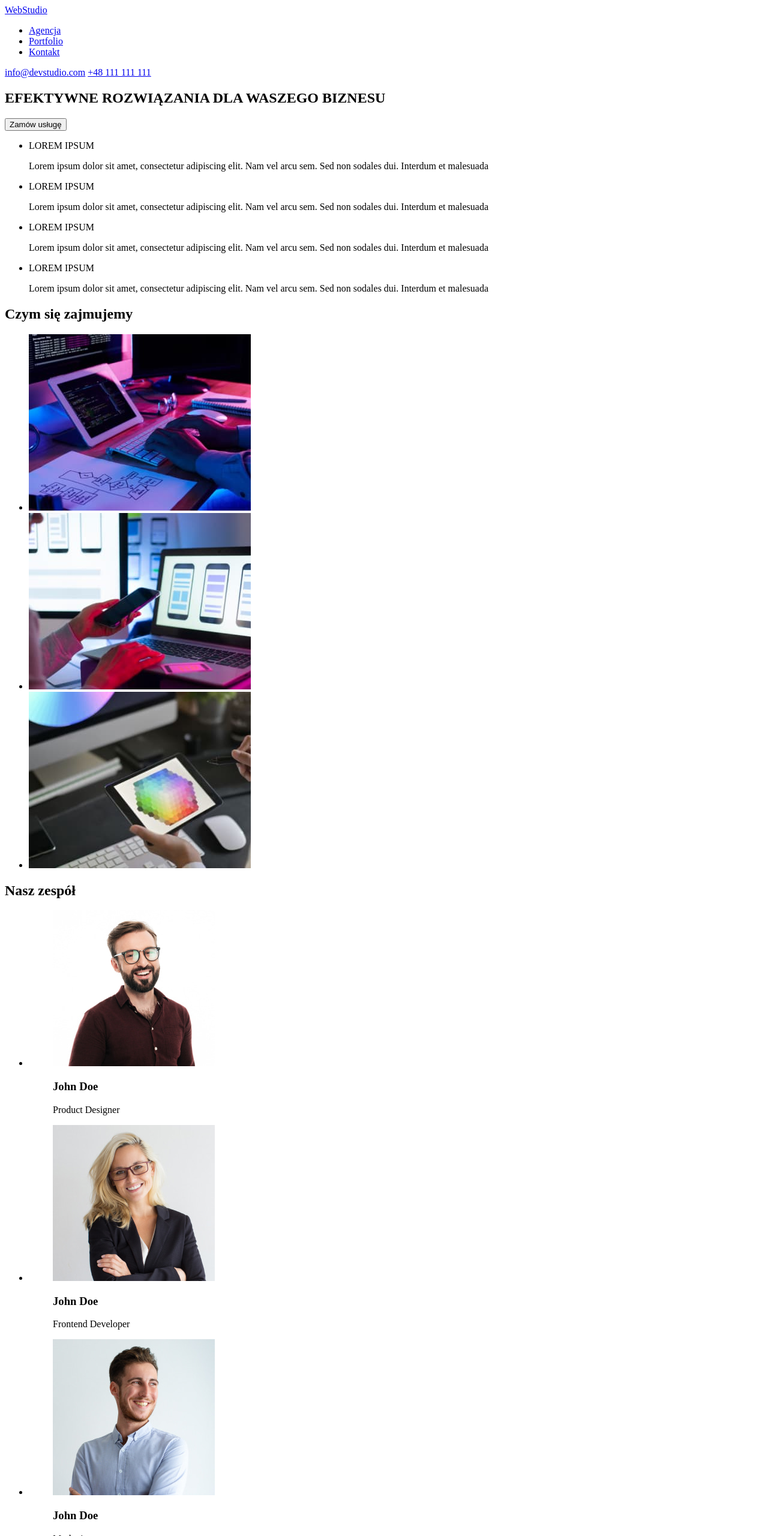
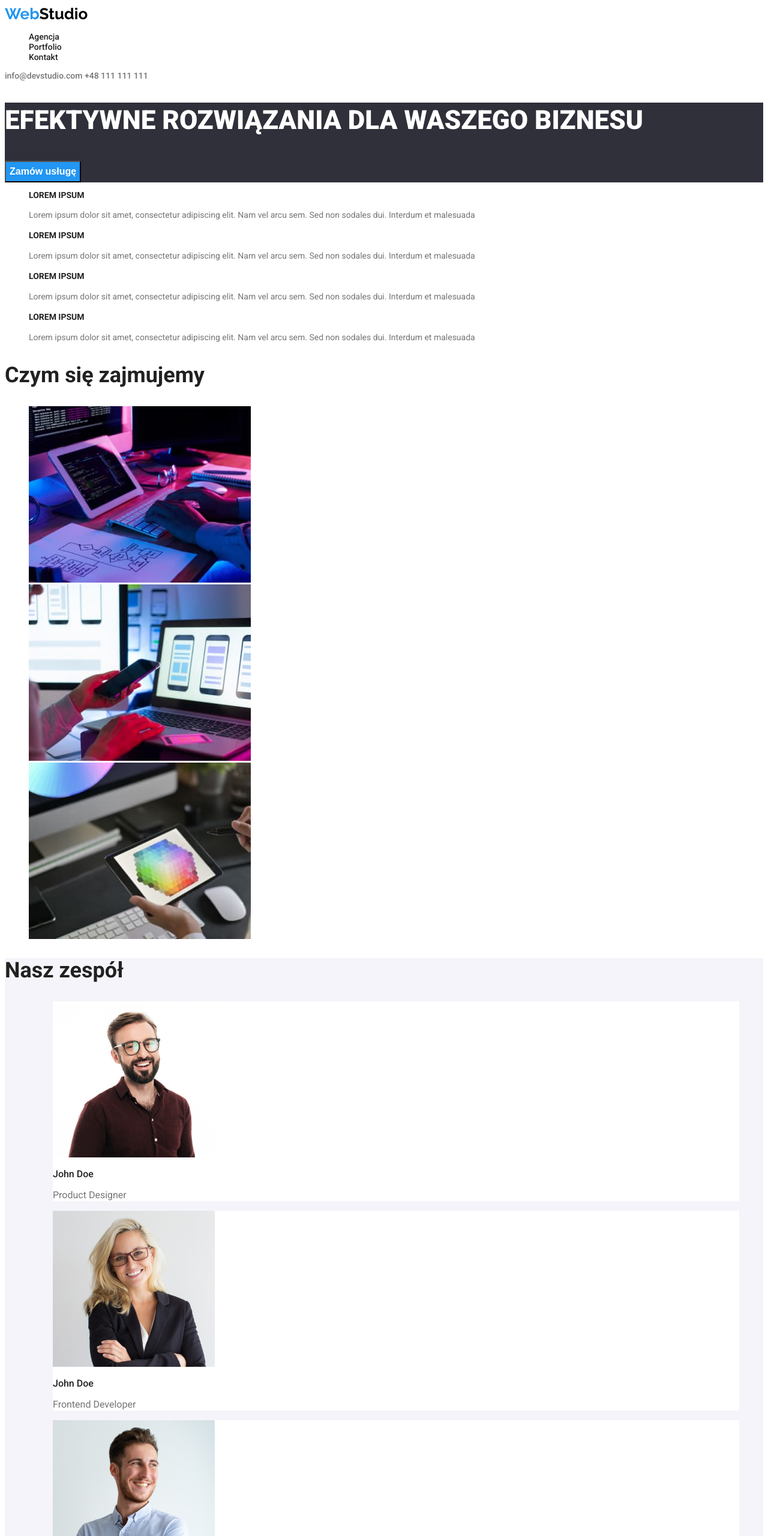
Before and after one commit to PatrykPius/goit-markup-hw-02, a plain HTML site: page index.html in a window 1280 px wide. Shown: the top 2560 px of the page at 60% size. Drawn offline with Linux system fonts and the light colour scheme.

Commit message:
added colors,fonts

```diff
--- /dev/null
+++ b/css/styles.css
@@ -0,0 +1,189 @@
+body {
+    font-family: "Roboto", sans-serif;
+    color: #212121;
+    background-color: white;
+    font-size: 14px;
+    font-weight: 400;
+
+}
+
+a {
+    color: inherit;
+}
+
+button {
+    color: inherit;
+
+}
+
+.button {
+    cursor: pointer;
+}
+
+:root {
+    --active-color: #2196F3;
+    --logo-header: black;
+    --logo-footer: white;
+    --logo-web: #2196F3;
+    --first-color: white;
+    --second-color: #757575;
+    --first-background-color: #2F303A;
+    --main-btn: #2196F3;
+    --second-background-color: #F5F4FA;
+    --photos-background: #FFFFFF;
+    --address: white;
+    --btns: white;
+}
+
+.logo-header {
+    color: var(--logo-header);
+}
+
+.logo-web {
+    color: var(--logo-web);
+}
+
+.text-header {
+     font-weight: 500;
+    line-height: 1.14;
+}
+.no-dots {
+    list-style: none;
+}
+
+.nav {
+    text-decoration: none;
+}
+
+.nav:hover,
+.nav:focus {
+    color: var(--active-color);
+}
+
+.header-contact {
+    color: var(--second-color);
+    text-decoration: none;
+}
+
+.header-contact:hover,
+.header-contact:focus {
+    color: var(--active-color);
+}
+
+.hero {
+    background-color: var(--first-background-color);
+    color: var(--first-color);
+}
+
+.footer-contact {
+    text-decoration: none;
+}
+.footer-contact:hover,
+.footer-contact:focus {
+    color: var(--active-color);
+}
+
+.main-btn {
+    background-color: var(--main-btn);
+    font-weight: 700;
+    font-size: 16px;
+    line-height: 1.87;
+}
+
+.p-content {
+    color: var(--second-color);
+    line-height: 1.71;
+}
+
+.profession {
+    color: var(--second-color);
+}
+
+.text-prof {
+font-size: 16px;
+line-height: 1.18;
+}
+
+
+
+.our-team {
+    background-color: var(--second-background-color);
+}
+
+.photos {
+    background-color: var(--photos-background);
+}
+
+.footer {
+    background-color: var(--first-background-color);
+}
+
+.logo-footer {
+    color: var(--logo-footer);
+}
+
+.address {
+    color: var(--address);
+}
+
+.address-contact {
+    color: rgba(255, 255, 255, 0.6);
+}
+
+.text-footer {
+    line-height: 1.71;
+}
+
+.portf-btns {
+    font-size: 16px;
+    font-weight:500;
+    line-height: 1.62;
+}
+
+.portf-btns:hover,
+.portf-btns:focus {
+    background-color: var(--active-color);
+    color: var(--btns);
+}
+
+.webstudio {
+    font-family: 'Raleway';
+    font-size: 26px;
+    text-decoration: none;
+    font-weight: 700;
+    line-height: 1.19;
+}
+
+.h1 {
+    font-size: 44px;
+    font-weight: 900;
+    line-height: 1.36;
+}
+
+.h2 {
+    font-size: 36px;
+    font-weight: 700;
+    line-height: 1.16;
+}
+
+.upper-p {
+    font-weight: 700;
+    line-height: 1.14;
+}
+
+.name {
+font-weight: 500;
+font-size: 16px;
+line-height: 1.18;
+}
+/* portfolio main */
+.h3 {
+font-weight: 700;
+font-size: 18px;
+line-height: 2;
+}
+
+.text-portfolio {
+font-size: 16px;
+line-height: 1.87;
+}
--- a/index.html
+++ b/index.html
@@ -5,57 +5,61 @@
     <meta http-equiv="X-UA-Compatible" content="IE=edge" />
     <meta name="viewport" content="width=device-width, initial-scale=1.0" />
     <title>WebStudio</title>
+    <link rel="stylesheet" href="css/styles.css"/>
+    <link rel="preconnect" href="https://fonts.googleapis.com">
+<link rel="preconnect" href="https://fonts.gstatic.com" crossorigin>
+<link href="https://fonts.googleapis.com/css2?family=Raleway:wght@700&family=Roboto:wght@400;500;700;900&display=swap" rel="stylesheet">
   </head>
 
   <body>
+    <!-- header -->
     <header>
       <section>
-        <a href="#"><span>Web</span>Studio</a>
+        <a class="logo-header webstudio" href="./index.html"><span class="logo-web">Web</span>Studio</a>
         <nav>
-          <ul>
-            <li><a href="#">Agencja</a></li>
-            <li><a href="#">Portfolio</a></li>
-            <li><a href="#">Kontakt</a></li>
+          <ul class="no-dots">
+            <li><a class="nav text-header" href="./index.html">Agencja</a></li>
+            <li><a class="nav text-header" href="./portfolio.html">Portfolio</a></li>
+            <li><a class="nav text-header" href="#">Kontakt</a></li>
           </ul>
         </nav>
-        <a href="mailto:info@devstudio.com">info@devstudio.com</a>
-        <a href="tel:48111111111">+48 111 111 111</a>
-      </section>
+        <a class="header-contact text-header" href="mailto:info@devstudio.com">info@devstudio.com</a>
+        <a class="header-contact text-header" href="tel:48111111111">+48 111 111 111</a>
     </header>
 
     <main>
       <!-- HERO -->
-      <section>
-        <h1>EFEKTYWNE ROZWIĄZANIA DLA WASZEGO BIZNESU</h1>
-        <button type="button">Zamów usługę</button>
+      <section class="hero">
+        <h1 class="h1">EFEKTYWNE ROZWIĄZANIA DLA WASZEGO BIZNESU</h1>
+        <button class="button main-btn" type="button">Zamów usługę</button>
       </section>
 
       <section>
-        <ul>
+        <ul class="no-dots">
           <li>
-            <p>LOREM IPSUM</p>
-            <p>
+            <p class="upper-p">LOREM IPSUM</p>
+            <p class="p-content">
               Lorem ipsum dolor sit amet, consectetur adipiscing elit. Nam vel
               arcu sem. Sed non sodales dui. Interdum et malesuada
             </p>
           </li>
           <li>
-            <p>LOREM IPSUM</p>
-            <p>
+            <p class="upper-p">LOREM IPSUM</p>
+            <p class="p-content">
               Lorem ipsum dolor sit amet, consectetur adipiscing elit. Nam vel
               arcu sem. Sed non sodales dui. Interdum et malesuada
             </p>
           </li>
           <li>
-            <p>LOREM IPSUM</p>
-            <p>
+            <p class="upper-p">LOREM IPSUM</p>
+            <p class="p-content">
               Lorem ipsum dolor sit amet, consectetur adipiscing elit. Nam vel
               arcu sem. Sed non sodales dui. Interdum et malesuada
             </p>
           </li>
           <li>
-            <p>LOREM IPSUM</p>
-            <p>
+            <p class="upper-p">LOREM IPSUM</p>
+            <p class="p-content">
               Lorem ipsum dolor sit amet, consectetur adipiscing elit. Nam vel
               arcu sem. Sed non sodales dui. Interdum et malesuada
             </p>
@@ -65,8 +69,8 @@
 
       <!-- Czym się zajmujemy -->
       <section>
-        <h2>Czym się zajmujemy</h2>
-        <ul>
+        <h2 class="h2">Czym się zajmujemy</h2>
+        <ul class="no-dots">
           <li>
             <img
               src="./images/czym_sie_zajmujemy/czym_sie_zajmujemy_img1.jpg"
@@ -95,11 +99,11 @@
       </section>
 
       <!-- Nasz Zespół -->
-      <section>
-        <h2>Nasz zespół</h2>
-        <ul>
+      <section class="our-team">
+        <h2 class="h2">Nasz zespół</h2>
+        <ul class="no-dots">
           <li>
-            <figure>
+            <figure class="photos">
               <img
                 src="./images/nasz_zespol/team_photo_img1.jpg"
                 alt="zdjecie John Doe 1"
@@ -107,13 +111,13 @@
                 height="260"
               />
               <figcaption>
-                <h3>John Doe</h3>
-                <p>Product Designer</p>
+                <h3 class="name">John Doe</h3>
+                <p class="profession text-prof">Product Designer</p>
               </figcaption>
             </figure>
           </li>
           <li>
-            <figure>
+            <figure class="photos">
               <img
                 src="./images/nasz_zespol/team_photo_img2.jpg"
                 alt="zdjecie John Doe 2"
@@ -121,13 +125,13 @@
                 height="260"
               />
               <figcaption>
-                <h3>John Doe</h3>
-                <p>Frontend Developer</p>
+                <h3 class="name">John Doe</h3>
+                <p class="profession text-prof">Frontend Developer</p>
               </figcaption>
             </figure>
           </li>
           <li>
-            <figure>
+            <figure class="photos">
               <img
                 src="./images/nasz_zespol/team_photo_img3.jpg"
                 alt="zdjecie John Doe 3"
@@ -135,13 +139,13 @@
                 height="260"
               />
               <figcaption>
-                <h3>John Doe</h3>
-                <p>Marketing</p>
+                <h3 class="name">John Doe</h3>
+                <p class="profession text-prof">Marketing</p>
               </figcaption>
             </figure>
           </li>
           <li>
-            <figure>
+            <figure class="photos">
               <img
                 src="./images/nasz_zespol/team_photo_img4.jpg"
                 alt="zdjecie John Doe 4"
@@ -149,8 +153,8 @@
                 height="260"
               />
               <figcaption>
-                <h3>John Doe</h3>
-                <p>UI Designer</p>
+                <h3 class="name">John Doe</h3>
+                <p class="profession text-prof">UI Designer</p>
               </figcaption>
             </figure>
           </li>
@@ -159,18 +163,18 @@
     </main>
 
     <!-- footer contact address-->
-    <footer>
+    <footer class="footer">
       <section>
-        <a href="#"><span>Web</span>Studio</a>
-        <address>
-          <ul>
+        <a class="logo-footer webstudio" href="./index.html"><span class="logo-web">Web</span>Studio</a>
+        <address class="address">
+          <ul class="no-dots">
             <li>
-              <a href="https://goo.gl/maps/mpKG6j3hN46Q4T8C9" target="_blank"
+              <a class="footer-contact text-footer" href="https://goo.gl/maps/mpKG6j3hN46Q4T8C9" target="_blank"
                 >m. Warszawa, Aleje Jerozolimskie 21</a
               >
             </li>
-            <li><a href="mailto:info@example.com">info@example.com</a></li>
-            <li><a href="tel:+48111111111">+48 111 111 111</a></li>
+            <li><a class="footer-contact address-contact text-footer" href="mailto:info@example.com">info@example.com</a></li>
+            <li><a class="footer-contact address-contact text-footer" href="tel:+48111111111">+48 111 111 111</a></li>
           </ul>
         </address>
       </section>
```
Also changed, not shown: portfolio.html (added, +139 -0 lines), images/portfolio/img_1.jpg (added), images/portfolio/img_2.jpg (added), images/portfolio/img_3.jpg (added), images/portfolio/img_4.jpg (added), images/portfolio/img_5.jpg (added), images/portfolio/img_6.jpg (added), images/portfolio/img_7.jpg (added), images/portfolio/img_8.jpg (added), images/portfolio/img_9.jpg (added), 3 other files.
